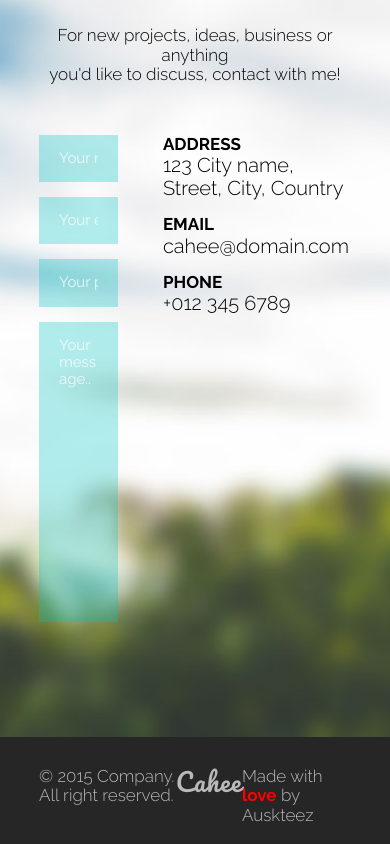
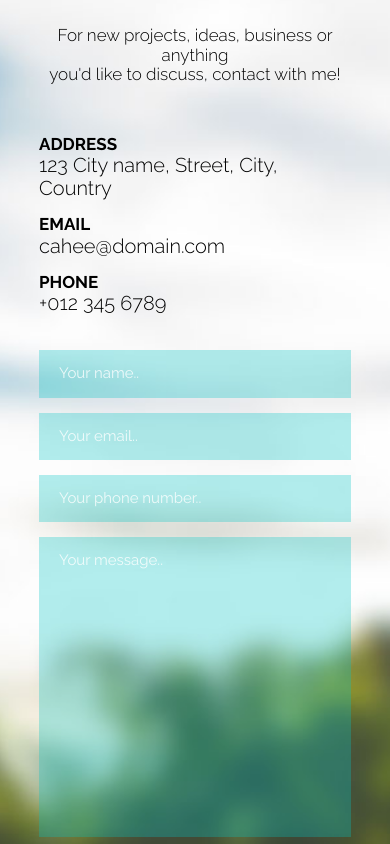
Before and after one commit to Spearek/Grid-mockup-project-wwdc_2, a website: page index.html in a window 390 px wide. Shown: the part 5020-5864 px from the top of the page. Drawn offline with Linux system fonts and the light colour scheme.

Commit message:
contact section adjustment for medium and small screens

```diff
--- a/assets/scss/styles.scss
+++ b/assets/scss/styles.scss
@@ -554,6 +554,29 @@ justify-content: space-between;
 			padding-bottom:15px;
 		}
 	}
+	@include mediaQ(1100px){
+		&__form {width: 70%;}
+		&__form input,textarea{
+			width:100%;
+		}
+
+	}
+	@include mediaQ(768px){
+		.flex-container{
+			flex-direction: column;
+			align-items: center;
+		}
+		.contact__form{
+			width: 100%;
+			margin-top: 20px;
+			order:2;
+		}
+		.contact__address{
+			padding-left: 0;
+			width: 100%;
+		}
+
+	}
 
 }
 
```
Also changed, not shown: assets/css/styles.css, 1 other file.
